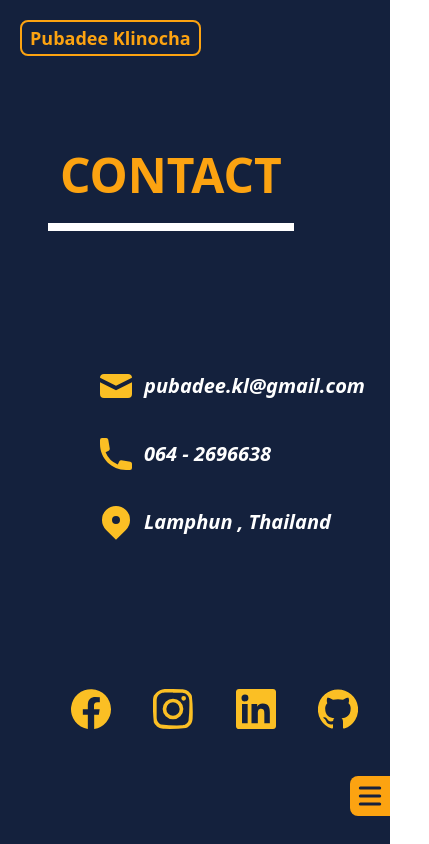
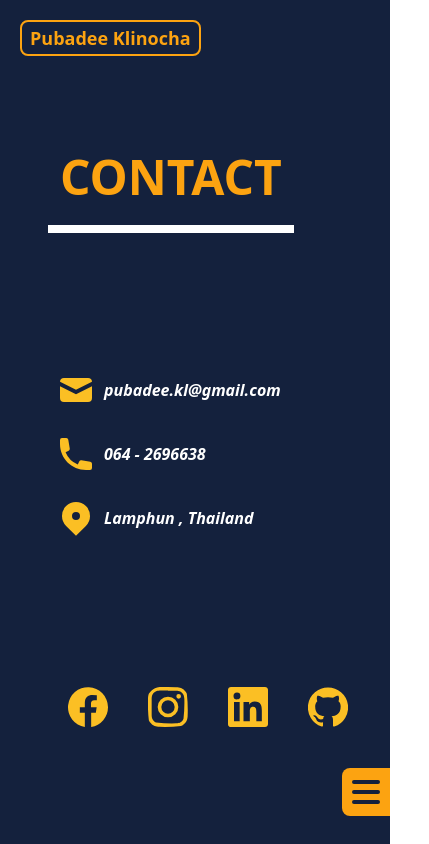
Before and after one commit to poom9091/Portfolios, a Vue app: page /contact in a window 390 px wide. Shown: the top 844 px of the page, 429 px wide, since content can reach past the window. Built offline with nearby package versions, Linux system fonts and the light colour scheme.

Commit message:
edit ul Contact

```diff
--- a/public/index.html
+++ b/public/index.html
@@ -5,7 +5,7 @@
     <meta http-equiv="X-UA-Compatible" content="IE=edge">
     <meta name="viewport" content="width=device-width,initial-scale=1.0">
     <link rel="icon" href="<%= BASE_URL %>favicon.ico">
-    <title><%= htmlWebpackPlugin.options.title %></title>
+    <title>Pubadee-Portfolios</title>
   </head>
   <body>
     <noscript>
--- a/src/assets/style/index.css
+++ b/src/assets/style/index.css
@@ -22,7 +22,7 @@
         @apply transition duration-500 ease-in-out transform hover:scale-115 ;
     }
     .icon-size-nav{
-        @apply h-8 w-8 md:h-12 md:w-12;
+        @apply h-10 w-10 md:h-12 md:w-12;
     }
     .button_link{
         @apply fill-current text-gray-cos hover:text-darkblue-cos  bg-darkblue-cos  hover:bg-yellow-cos  w-auto  h-auto  rounded-lg shadow-md space-x-4 ;
--- a/src/views/contact.vue
+++ b/src/views/contact.vue
@@ -2,29 +2,29 @@
    <div class="bg-darkblue-cos">
    <transition name ="slide-fade" >
       <div v-if="show" class=" flex  flex-col lg:flex-row ">
-         <div  class="h-screen  md:w-5/6 mx-auto pt-20 pb-10 md:pt-28 px-12 flex flex-col justify-around ">
+         <div  class="h-screen w-full   md:w-5/6 mx-auto pt-20 pb-10 md:pt-28 px-12 flex flex-col justify-around ">
             <div class="h2 text-5xl  border-white border-b-8 pb-6 uppercase">
                Contact
             </div>
-            <div class=" space-y-2 ml-10 ">
+            <div class=" space-y-2 md:ml-10 text-lg ">
                <div class="flex items-center hover:bg-hover-icon max-w-max w-auto p-2 rounded-xl">
                   <svg xmlns="http://www.w3.org/2000/svg" viewBox="0 0 20 20" fill="currentColor" class="fill-current text-yellow-400 h-10">
                      <path d="M2.003 5.884L10 9.882l7.997-3.998A2 2 0 0016 4H4a2 2 0 00-1.997 1.884z" />
                      <path d="M18 8.118l-8 4-8-4V14a2 2 0 002 2h12a2 2 0 002-2V8.118z" />
                   </svg>
-                  <p class=" text-white text-xl p-2 italic font-bold">pubadee.kl@gmail.com</p>
+                  <p class=" text-white text-base lg:text-xl p-2 italic font-bold">pubadee.kl@gmail.com</p>
                </div>
                <div class="flex items-center hover:bg-hover-icon max-w-max w-auto p-2 rounded-xl">
                   <svg xmlns="http://www.w3.org/2000/svg" viewBox="0 0 20 20" fill="currentColor"  class="fill-current text-yellow-400 h-10">
                      <path d="M2 3a1 1 0 011-1h2.153a1 1 0 01.986.836l.74 4.435a1 1 0 01-.54 1.06l-1.548.773a11.037 11.037 0 006.105 6.105l.774-1.548a1 1 0 011.059-.54l4.435.74a1 1 0 01.836.986V17a1 1 0 01-1 1h-2C7.82 18 2 12.18 2 5V3z" />
                   </svg>
-                  <p class=" text-white text-xl p-2 italic font-bold">064 - 2696638</p>
+                  <p class=" text-white text-base lg:text-xl p-2 italic font-bold">064 - 2696638</p>
                </div>
                <div class="flex items-center hover:bg-hover-icon max-w-max w-auto p-2 rounded-xl">
                   <svg xmlns="http://www.w3.org/2000/svg" viewBox="0 0 20 20" fill="currentColor" class="fill-current text-yellow-400 h-10">
                      <path fill-rule="evenodd" d="M5.05 4.05a7 7 0 119.9 9.9L10 18.9l-4.95-4.95a7 7 0 010-9.9zM10 11a2 2 0 100-4 2 2 0 000 4z" clip-rule="evenodd" />
                   </svg>
-                  <p class=" text-white text-xl p-2 italic font-bold">Lamphun , Thailand</p>
+                  <p class=" text-white text-base lg:text-xl p-2 italic font-bold">Lamphun , Thailand</p>
                </div>
             </div>
             <div class="flex justify-evenly ">
@@ -50,7 +50,7 @@
                </button>
             </div>
          </div>
-         <Email />
+         <Email/>
       </div>
    </transition>
    </div>
```
